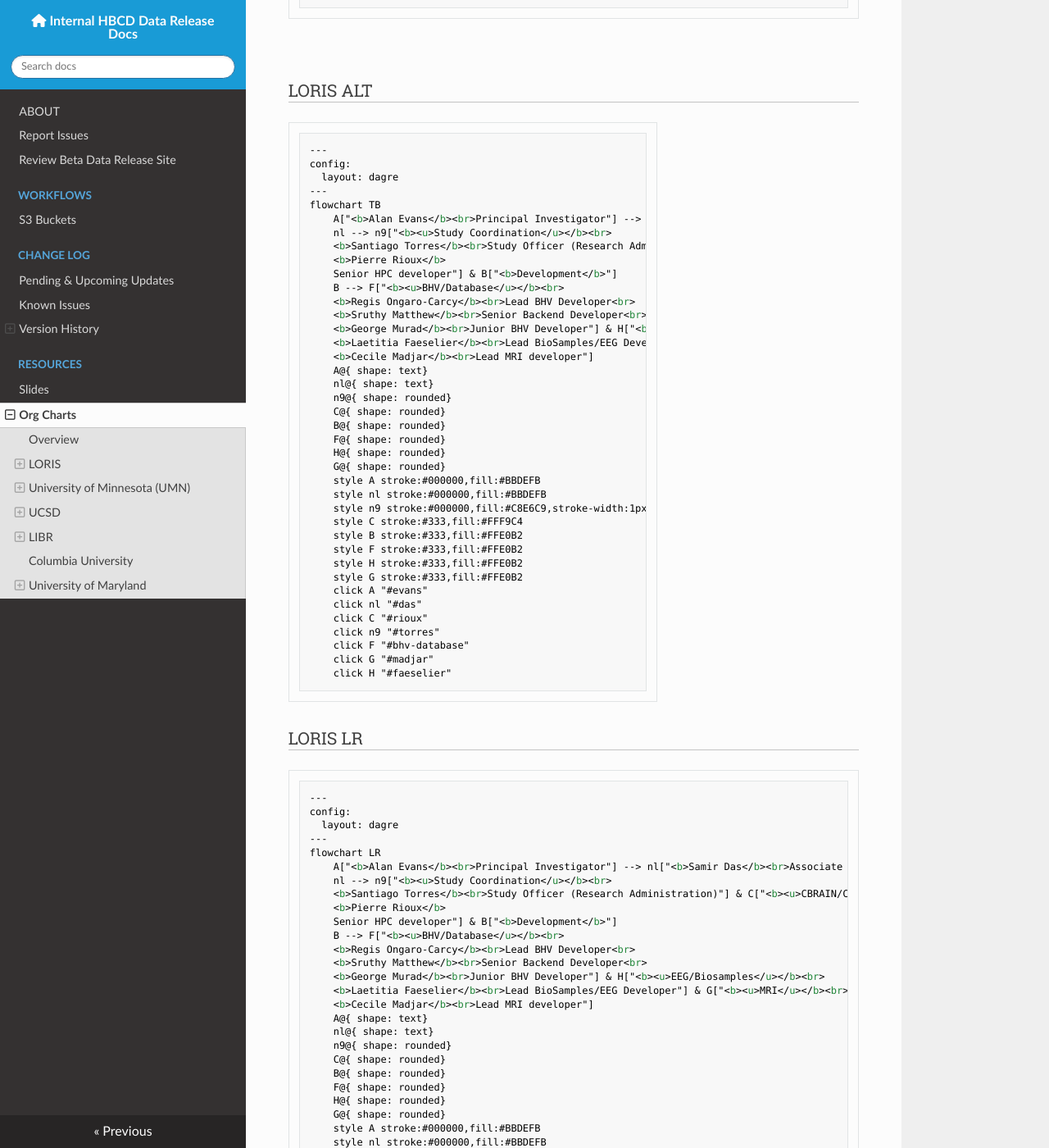
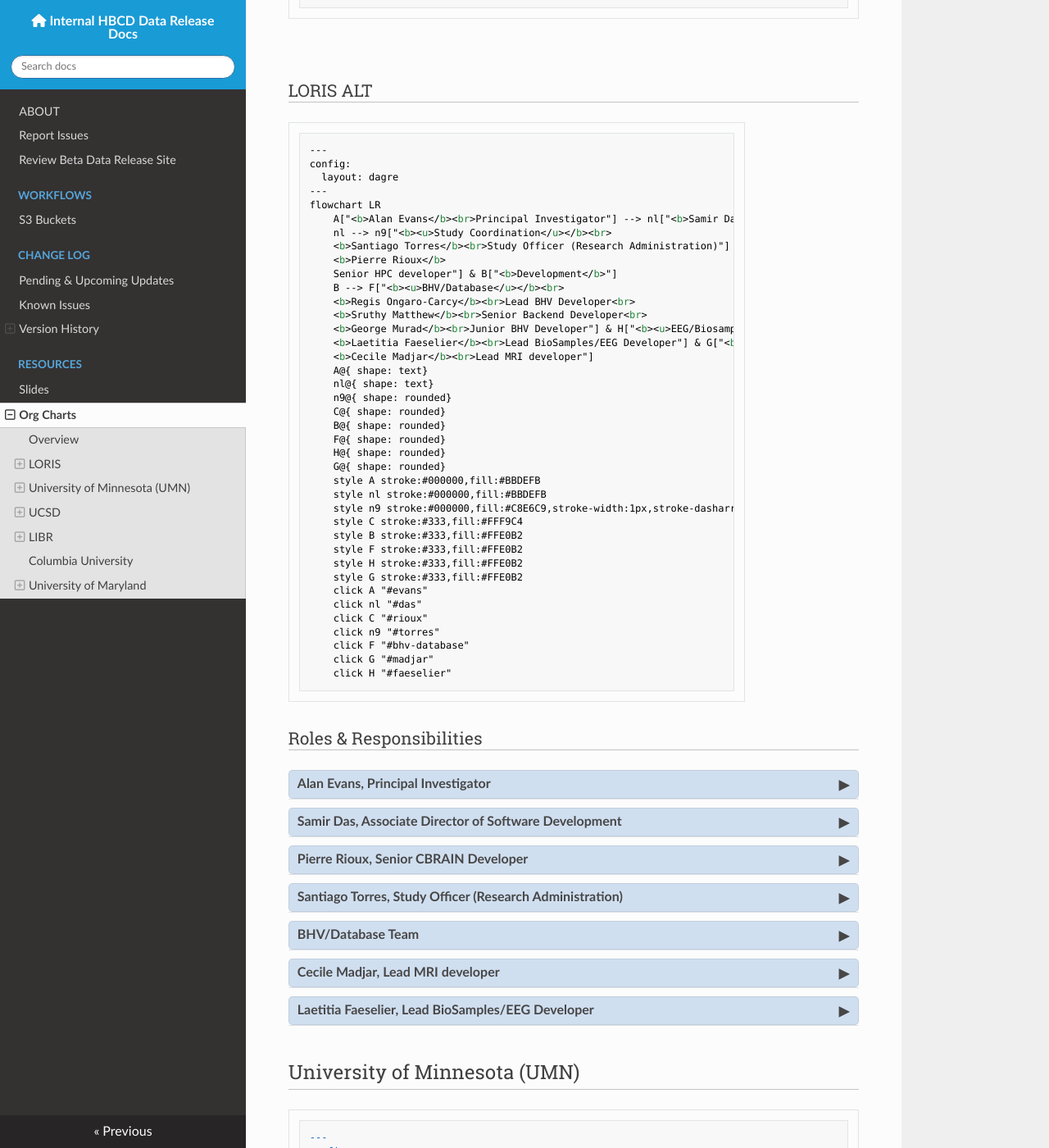
Before and after one commit to DCAN-Labs/hbcd-docs-internal, an MkDocs documentation site: the page built from docs/orgcharts.md, in a window 1280 px wide and 1400 px high, scrolled down 2092 px. Shown: the whole window at 82% size. Built offline with MkDocs 1.6.1, drawn with Linux system fonts in a browser that asks for light colours; nearby versions of some CDN libraries.

Commit message:
resizing

````diff
--- a/docs/orgcharts.md
+++ b/docs/orgcharts.md
@@ -104,52 +104,7 @@
 <br>
 
 ### LORIS ALT
-<div style="width: 450px;">
-```mermaid
----
-config:
-  layout: dagre
----
-flowchart TB
-    A["<b>Alan Evans</b><br>Principal Investigator"] --> nl["<b>Samir Das</b><br>Associate Director of Software Development"]
-    nl --> n9["<b><u>Study Coordination</u></b><br>
-    <b>Santiago Torres</b><br>Study Officer (Research Administration)"] & C["<b><u>CBRAIN/Computing</u></b><br>
-    <b>Pierre Rioux</b>
-    Senior HPC developer"] & B["<b>Development</b>"]
-    B --> F["<b><u>BHV/Database</u></b><br>
-    <b>Regis Ongaro-Carcy</b><br>Lead BHV Developer<br>
-    <b>Sruthy Matthew</b><br>Senior Backend Developer<br>
-    <b>George Murad</b><br>Junior BHV Developer"] & H["<b><u>EEG/Biosamples</u></b><br>
-    <b>Laetitia Faeselier</b><br>Lead BioSamples/EEG Developer"] & G["<b><u>MRI</u></b><br>
-    <b>Cecile Madjar</b><br>Lead MRI developer"]
-    A@{ shape: text}
-    nl@{ shape: text}
-    n9@{ shape: rounded}
-    C@{ shape: rounded}
-    B@{ shape: rounded}
-    F@{ shape: rounded}
-    H@{ shape: rounded}
-    G@{ shape: rounded}
-    style A stroke:#000000,fill:#BBDEFB
-    style nl stroke:#000000,fill:#BBDEFB
-    style n9 stroke:#000000,fill:#C8E6C9,stroke-width:1px,stroke-dasharray: 0
-    style C stroke:#333,fill:#FFF9C4
-    style B stroke:#333,fill:#FFE0B2
-    style F stroke:#333,fill:#FFE0B2
-    style H stroke:#333,fill:#FFE0B2
-    style G stroke:#333,fill:#FFE0B2
-    click A "#evans"
-    click nl "#das"
-    click C "#rioux"
-    click n9 "#torres"
-    click F "#bhv-database"
-    click G "#madjar"
-    click H "#faeselier"
-```
-</div>
-
-### LORIS LR
-
+<div style="width: 80%; align-items: center;">
 ```mermaid
 ---
 config:
@@ -191,6 +146,7 @@
     click G "#madjar"
     click H "#faeselier"
 ```
+</div>
 
 ### Roles & Responsibilities
 
````
